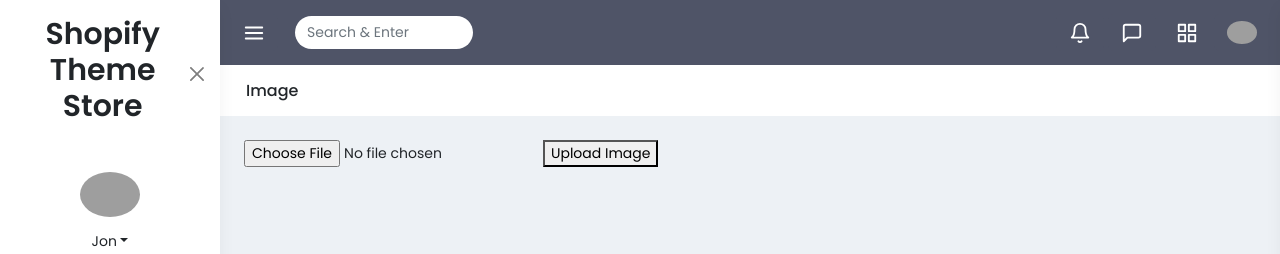
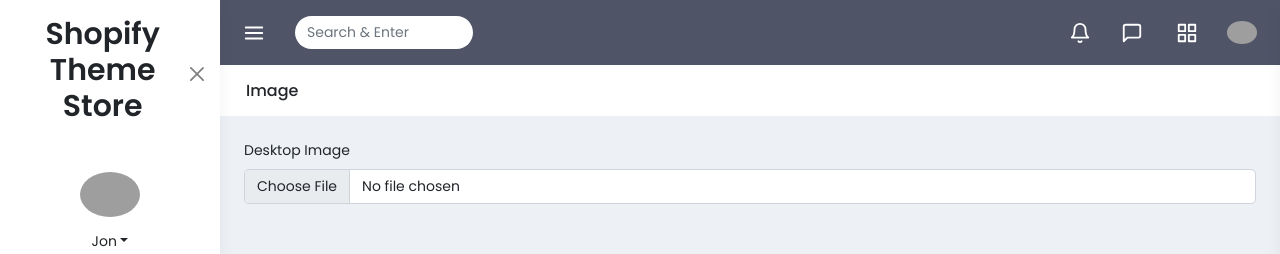
Before and after one commit to shahinexy/Admin-Dashboard, a React (Create React App) app: page /upload/image in a window 1280 px wide. Shown: the top 254 px of the page. Built offline with nearby package versions, Linux system fonts and the light colour scheme; no server answers; grey boxes are pictures that could not be loaded; what axios-mock-adapter, react-table-v6 would draw is missing.

Commit message:
Trying to preview image on upload time

```diff
--- a/package.json
+++ b/package.json
@@ -77,7 +77,7 @@
     "vite": "^5.3.3"
   },
   "scripts": {
-    "start": "react-scripts start",
+    "start": "react-scripts start .env",
     "build": "react-scripts build",
     "dev": "vite",
     "test": "react-scripts test",
--- a/src/App.js
+++ b/src/App.js
@@ -16,6 +16,7 @@
   const routing = useRoutes(Themeroutes);
   const direction = useSelector((state) => state.customizer.isRTL);
   const isMode = useSelector((state) => state.customizer.isDark);
+  console.log(process.env.REACT_APP_CLOUD_NAME)
 
   return (
     <UserProvider>
--- a/src/components/dashboard/extraDashboard/ProjectTable.js
+++ b/src/components/dashboard/extraDashboard/ProjectTable.js
@@ -2,59 +2,6 @@
 import { Link } from 'react-router-dom';
 import { useEffect, useState } from 'react';
 import useAxiosSecure from '../../../hooks/useSecureApi';
-
-// const tableData = [
-//   {
-//     id: 1,
-//     avatar: theme1,
-//     name: 'Hanna Gover',
-//     email: 'hgover@gmail.com',
-//     project: 'Flexy React',
-//     status: 'pending',
-//     weeks: '35',
-//     budget: '95K',
-//   },
-//   {
-//     id: 2,
-//     avatar: theme2,
-//     name: 'Jonathan Gover',
-//     email: 'hgover@gmail.com',
-//     project: 'Lading pro React',
-//     status: 'done',
-//     weeks: '35',
-//     budget: '95K',
-//   },
-//   {
-//     id: 3,
-//     avatar: theme3,
-//     name: 'Steave',
-//     email: 'hgover@gmail.com',
-//     project: 'Elite React',
-//     status: 'holt',
-//     weeks: '35',
-//     budget: '95K',
-//   },
-//   {
-//     id: 4,
-//     avatar: theme4,
-//     name: 'Mukesh chava',
-//     email: 'hgover@gmail.com',
-//     project: 'Flexy React',
-//     status: 'pending',
-//     weeks: '35',
-//     budget: '95K',
-//   },
-//   {
-//     id: 5,
-//     avatar: theme5,
-//     name: 'Thuklk luu',
-//     email: 'hgover@gmail.com',
-//     project: 'Ample React',
-//     status: 'done',
-//     weeks: '35',
-//     budget: '95K',
-//   },
-// ];
 
 const ProjectTables = () => {
   const [allTheme,setAllTheme] = useState([]);
@@ -66,7 +13,7 @@
       setAllTheme(res.data.data);
     });
   }, []);
-  console.log(allTheme);
+  // console.log(allTheme);
 
   return (
     <div>
@@ -77,7 +24,7 @@
             <th className="px-4">Author Name</th>
             {/* <th className="px-4">Email</th> */}
             <th className="px-4">Price</th>
-            <th className="px-4">Review</th>
+            <th className="px-4">Total Review</th>
           </tr>
         </thead>
         <tbody>
@@ -95,7 +42,7 @@
                     />
                     <div className="ms-3">
                       <h5 className="mb-0 fw-medium">{theme?.name}</h5>
-                      <span className="text-muted">{theme?.email}</span>
+                      {/* <span className="text-muted">{theme?.email}</span> */}
                     </div>
                   </div>
                 </td>
--- a/src/layouts/sidebars/sidebardata/HorizontalSidebarData.js
+++ b/src/layouts/sidebars/sidebardata/HorizontalSidebarData.js
@@ -12,7 +12,7 @@
     collapisble: true,
     children: [
       {
-        title: 'Minimal',
+        title: 'Overview',
         href: '/dashboards/minimal',
         icon: <Icon.Disc />,
         id: 1.1,
--- a/src/routes/Router.js
+++ b/src/routes/Router.js
@@ -39,7 +39,7 @@
     element: <FullLayout />,
     children: [
       { path: '/', name: 'Home', element: <Navigate to="/dashboards/minimal" /> },
-      { path: '/dashboards/minimal', name: 'Minimal', exact: true, element: <Minimal /> },
+      { path: '/dashboards/minimal', name: 'Overview', exact: true, element: <Minimal /> },
       { path: '/dashboards/shop', name: 'Shop', exact: true, element: <Shop /> },
       { path: '/test', name: 'Test', exact: true, element: <Test /> },
       { path: '/addTheme', name: 'addTheme', exact: true, element: <PrivateRoutes element={AddProduct}/> },
--- a/src/views/tables/TableBasic.js
+++ b/src/views/tables/TableBasic.js
@@ -27,10 +27,10 @@
       {/* Start Inner Div*/}
       {/*--------------------------------------------------------------------------------*/}
       <ComponentCard
-        title="All Product"
+        title="All Themes"
         subtitle={
           <p>
-            All products are here.
+            All Themes are here.
           </p>
         }
       >
--- a/src/views/ui/AddProduct.js
+++ b/src/views/ui/AddProduct.js
@@ -96,7 +96,7 @@
 
   return (
     <div>
-      <div className="row justify-content-center">
+      <div className="row">
         <h2 className="text-3xl font-bold mb-5 col-7">Upload your Theme</h2>
         <form onSubmit={handleSubmit(onSubmit)} className="col-7">
           <Controller
--- a/src/views/ui/Cloudinary.js
+++ b/src/views/ui/Cloudinary.js
@@ -1,9 +1,9 @@
 import axios from 'axios';
 
 const cloudinary = {
-    cloud_name:process.env.CLOUD_NAME,
-    api_key:process.env.API_KEY,
-    api_secret:process.env.API_SECRET,
+    cloud_name:process.env.REACT_APP_CLOUD_NAME,
+    api_key:process.env.REACT_APP_API_KEY,
+    api_secret:process.env.REACT_APP_API_SECRET,
   };
 
   // console.log(process.env.CLOUD_NAME);
--- a/src/views/ui/UploadImage.js
+++ b/src/views/ui/UploadImage.js
@@ -1,32 +1,84 @@
-import { useState } from 'react';
-import axios from 'axios';
-import { imageUpload } from './Cloudinary';
+import React, { useRef, useState } from 'react';
+import PropTypes from 'prop-types';
+import { Input, Label } from 'reactstrap';
+// import './style.css';
 
-const UploadImage = () => {
+const UploadImage = ({handleFileChange}) => {
   const [image, setImage] = useState(null);
-
-  const handleUploadImage = async () => {
-    if (image) {
-      const url = await imageUpload(image);
-      if (url) {
-        console.log('Uploaded image URL:', url);
-      } else {
-        console.error('Image upload failed.');
-      }
-    } else {
-      console.error('No image selected for upload.');
-    }
+  const [previewUrl, setPreviewUrl] = useState('');
+  const fileInput = useRef(null);
+  const featuredDesktopImage = useRef(null);
+  const handleFile = (file) => {
+    //you can carry out any file validations here...
+    handleFileChange(file);
+    setImage(file);
+    setPreviewUrl(URL.createObjectURL(file));
   };
 
+  const handleOndragOver = (event) => {
+    event.preventDefault();
+  };
+  const handleOndrop = (event) => {
+    //prevent the browser from opening the image
+    event.preventDefault();
+    event.stopPropagation();
+    //let's grab the image file
+    const imageFile = event.dataTransfer.files[0];
+    handleFile(imageFile);
+  };
 
   return (
-    <div>
-      <input type="file" onChange={(e) => setImage(e.target.files[0])} />
-      <button type="button" onClick={handleUploadImage}>
-        Upload Image
-      </button>
+    <div className="flex flex-column">
+      {/* <div
+        className="drop_zone"
+        onDragOver={handleOndragOver}
+        onDrop={handleOndrop}
+        onClick={() => fileInput.current.click()}
+      >
+        <p>Click to select or Drag and drop image here....</p>
+        <input
+          type="file"
+          accept="image/*"
+          ref={fileInput}
+          hidden
+          onChange={(e) => handleFile(e.target.files[0])}
+        />
+      </div> */}
+
+      <Label
+        for="themeName"
+        className="mb-2"
+        onDragOver={handleOndragOver}
+        onDrop={handleOndrop}
+        onClick={() => fileInput.current.click()}
+      >
+        {' '}
+        Desktop Image
+      </Label>
+      <Input
+       ref={fileInput}
+        type="file"
+        accept="image/*"
+        onChange={(e) => handleFile(e.target.files[0])}
+         className="mb-2"
+
+
+         />
+
+      <div>
+        {previewUrl && (
+          <div className="image">
+            <img src={previewUrl} className="w-25 h-25" alt="img" />
+            <span> {image.name} </span>
+          </div>
+        )}
+      </div>
     </div>
   );
 };
 
+UploadImage.propTypes = {
+  handleFileChange : PropTypes.func
+}
+
 export default UploadImage;
--- /dev/null
+++ b/src/views/ui/style.css
@@ -0,0 +1,28 @@
+.wrapper {
+    padding:20px;
+}
+.drop_zone {
+    display: flex;
+    height: 200px;
+    width: 100%;
+    background: white;
+    /* background-image: url("/icons/upload.png"); */
+    background-repeat: no-repeat;
+    background-size: 100px;
+    background-position: center;
+    background-color: #ffffff;
+    cursor: pointer;
+    border: 2px dashed #ccc;
+    border-radius: 6px;
+    margin-bottom: 25px;
+    background-position: center 28px;
+}
+.drop_zone>p {
+    margin: auto;
+}
+.image{
+   width: 100px;
+   height: 100px;
+   border-radius: 4px;
+   display: inline-block;
+}
```
Also changed, not shown: src/views/dashboards/Minimal.js (+1 -11 lines).
